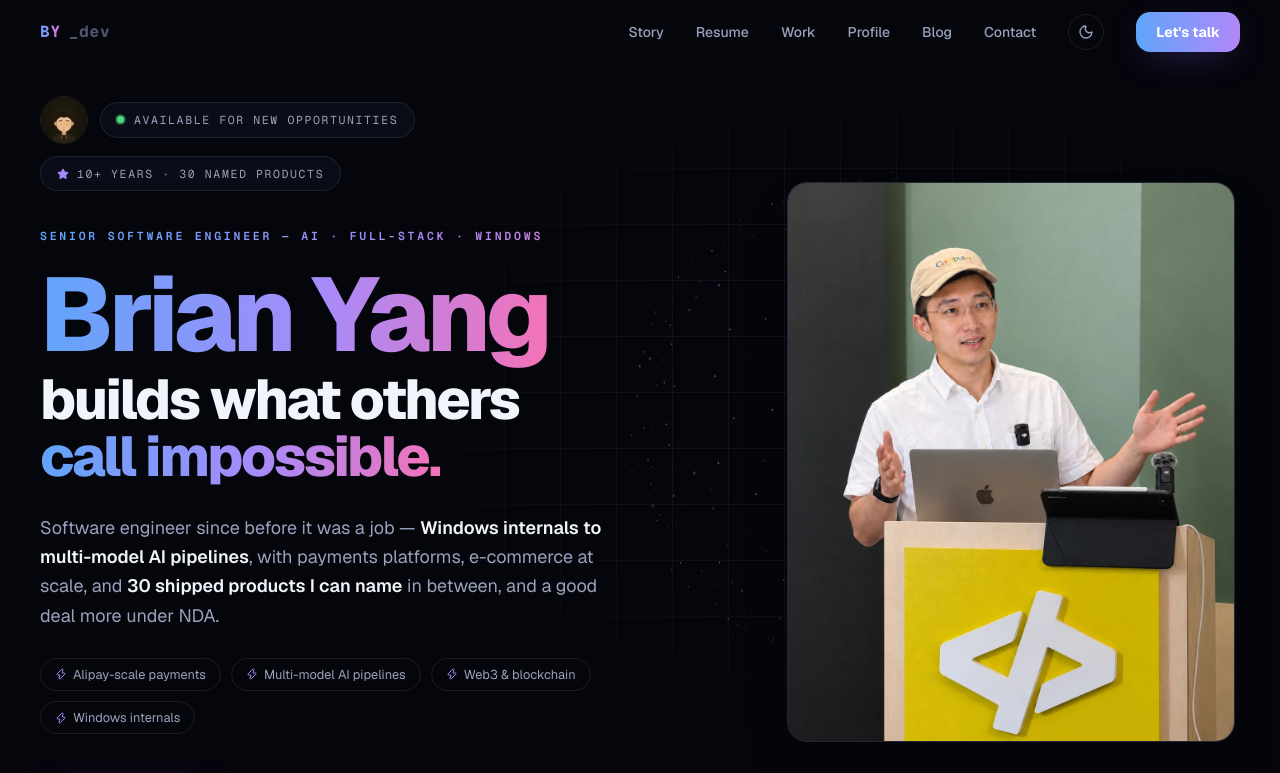
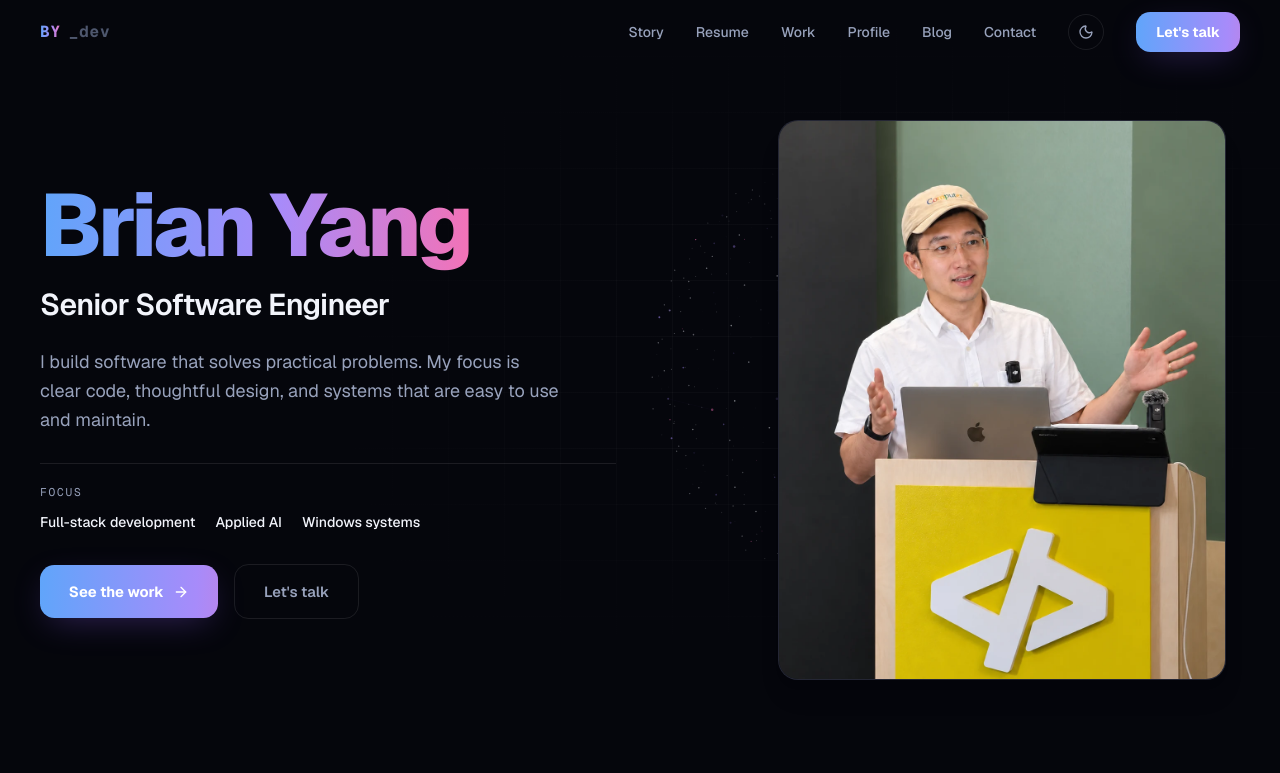
Before and after one commit to br413/br413.github.io, a Next.js app: page / in a window 1280 px wide. Shown: the top 773 px of the page. Built offline with nearby package versions, Linux system fonts and the light colour scheme.

Commit message:
Simplify and organize the homepage hero

```diff
--- a/app/page.tsx
+++ b/app/page.tsx
@@ -1,8 +1,7 @@
 import Link from 'next/link'
 import Image from 'next/image'
-import { ArrowRight, ArrowUpRight, Sparkles, Star, Zap } from 'lucide-react'
+import { ArrowRight, ArrowUpRight, Sparkles } from 'lucide-react'
 import { Orb } from '@/components/orb'
-import { Portrait } from '@/components/portrait'
 import { Reveal, MountReveal, Stagger, StaggerItem, Counter, Marquee } from '@/components/fx'
 import { FeaturedCard, type FeaturedProject } from '@/components/featured-card'
 import { experiences, projectHighlights, skillCategories, testimonials } from '@/lib/data'
@@ -40,93 +39,61 @@ export default function Home() {
   return (
     <>
       {/* ================= HERO ================= */}
-      <header className="relative flex min-h-svh items-center overflow-hidden">
-        <div className="bg-grid absolute inset-0 opacity-60" aria-hidden />
+      <header className="relative overflow-hidden">
+        <div className="bg-grid absolute inset-0 opacity-30" aria-hidden />
         <Orb />
         <div className="hero-fade pointer-events-none absolute inset-0" />
-        <div className="relative z-10 mx-auto grid w-full max-w-7xl items-center gap-12 px-5 pb-24 pt-32 sm:px-8 lg:grid-cols-[minmax(0,1.2fr)_minmax(0,0.8fr)] lg:gap-14 lg:px-10 lg:pt-24">
-          <div className="min-w-0">
+        <div className="relative z-10 mx-auto grid min-h-svh w-full max-w-7xl items-center gap-12 px-5 pb-16 pt-28 sm:px-8 sm:pb-20 sm:pt-32 lg:grid-cols-[minmax(0,1.15fr)_minmax(0,0.85fr)] lg:gap-20 lg:px-10 lg:py-28">
+          <div className="min-w-0 max-w-xl">
             <MountReveal>
-              <div className="flex flex-wrap items-center gap-3">
-                <Portrait size={48} priority />
-                <span className="inline-flex items-center gap-2.5 rounded-full border border-line bg-panel/60 px-4 py-2 font-mono text-[0.72rem] tracking-[0.14em] text-dim backdrop-blur">
-                  <i className="status-dot" />
-                  AVAILABLE FOR NEW OPPORTUNITIES
-                </span>
-                <span className="hidden items-center gap-2 rounded-full border border-line bg-panel/60 px-4 py-2 font-mono text-[0.72rem] tracking-[0.14em] text-dim backdrop-blur sm:inline-flex">
-                  <Star className="h-3 w-3 fill-accent text-accent" />
-                  10+ YEARS · {projectHighlights.length} NAMED PRODUCTS
-                </span>
+              <h1 className="display text-[3.5rem] sm:text-7xl lg:text-[5rem] xl:text-[5.5rem]">
+                <span className="text-grad">{SITE_CONFIG.name}</span>
+              </h1>
+            </MountReveal>
+            <MountReveal delay={0.06}>
+              <p className="mt-4 text-2xl font-semibold tracking-tight text-foreground sm:text-3xl">
+                Senior Software Engineer
+              </p>
+            </MountReveal>
+            <MountReveal delay={0.12}>
+              <p className="mt-6 max-w-[44ch] text-lg leading-relaxed text-dim">
+                I build software that solves practical problems. My focus is clear code, thoughtful
+                design, and systems that are easy to use and maintain.
+              </p>
+            </MountReveal>
+            <MountReveal delay={0.18}>
+              <div className="mt-7 border-t border-line pt-5">
+                <p className="mono-label !text-dim">Focus</p>
+                <ul className="mt-3 flex flex-wrap gap-x-5 gap-y-2 text-sm font-medium text-foreground">
+                  {['Full-stack development', 'Applied AI', 'Windows systems'].map((focus) => (
+                    <li key={focus}>{focus}</li>
+                  ))}
+                </ul>
               </div>
             </MountReveal>
-            <MountReveal delay={0.06}>
-              <p className="eyebrow mt-9">Senior Software Engineer — AI · Full-Stack · Windows</p>
-            </MountReveal>
-            <MountReveal delay={0.12}>
-              <h1 className="display mt-4 text-6xl sm:text-8xl lg:text-[6rem] xl:text-[6.5rem]">
-                <span className="text-grad">Brian Yang</span>
-              </h1>
-            </MountReveal>
-            <MountReveal delay={0.18}>
-              <p className="display mt-1 text-4xl text-foreground sm:text-6xl lg:text-[3.25rem] xl:text-[3.5rem]">
-                builds what others <span className="text-grad">call impossible.</span>
-              </p>
-            </MountReveal>
             <MountReveal delay={0.24}>
-              <p className="mt-7 max-w-[48ch] text-lg leading-relaxed text-dim">
-                Software engineer since before it was a job —{' '}
-                <span className="font-semibold text-foreground">
-                  Windows internals to multi-model AI pipelines
-                </span>
-                , with payments platforms, e-commerce at scale, and{' '}
-                <span className="font-semibold text-foreground">{projectHighlights.length} shipped products I can name</span>{' '}
-                in between, and a good deal more under NDA.
-              </p>
-            </MountReveal>
-            <MountReveal delay={0.30}>
-              <div className="mt-7 flex flex-wrap gap-2.5">
-                {['Alipay-scale payments', 'Multi-model AI pipelines', 'Web3 & blockchain', 'Windows internals'].map(
-                  (chip) => (
-                    <span
-                      key={chip}
-                      className="inline-flex items-center gap-1.5 rounded-full border border-line px-3.5 py-1.5 text-[0.8rem] text-dim"
-                    >
-                      <Zap className="h-3 w-3 text-accent" />
-                      {chip}
-                    </span>
-                  )
-                )}
-              </div>
-            </MountReveal>
-            <MountReveal delay={0.36}>
-              <div className="mt-10 flex flex-wrap items-center gap-4">
-                <Link href="/projects" className="btn-primary">
+              <div className="mt-8 flex flex-col gap-3 sm:flex-row sm:items-center sm:gap-4">
+                <Link href="/projects" className="btn-primary justify-center">
                   See the work <ArrowRight className="h-4 w-4" />
                 </Link>
-                <Link href="/contact" className="btn-ghost">
+                <Link href="/contact" className="btn-ghost justify-center">
                   Let&apos;s talk
                 </Link>
               </div>
             </MountReveal>
           </div>
-          <MountReveal delay={0.24} className="mx-auto w-full max-w-md lg:justify-self-end">
-            <div className="relative aspect-[4/5] overflow-hidden rounded-2xl border border-line bg-panel shadow-2xl">
+          <MountReveal delay={0.18} className="mx-auto w-full max-w-sm lg:max-w-md lg:justify-self-end">
+            <div className="relative aspect-[4/5] overflow-hidden rounded-2xl border border-line bg-panel shadow-xl">
               <Image
                 src={`${BASE_PATH}/hero-speaker-refined.webp`}
                 alt={`${SITE_CONFIG.name} speaking at a lectern`}
                 fill
-                sizes="(max-width: 480px) calc(100vw - 40px), (max-width: 1023px) 448px, 40vw"
+                sizes="(max-width: 424px) calc(100vw - 40px), (max-width: 1023px) 384px, 40vw"
                 loading="eager"
                 className="object-cover"
               />
             </div>
           </MountReveal>
-        </div>
-        <div className="absolute inset-x-0 bottom-6 z-10">
-          <div className="mx-auto flex max-w-7xl justify-between px-5 font-mono text-[0.68rem] tracking-[0.18em] text-faint sm:px-8 lg:px-10">
-            <span>EST. 1994 — FIRST LINE OF PASCAL</span>
-            <span className="animate-pulse">SCROLL ↓</span>
-          </div>
         </div>
       </header>
 
```
